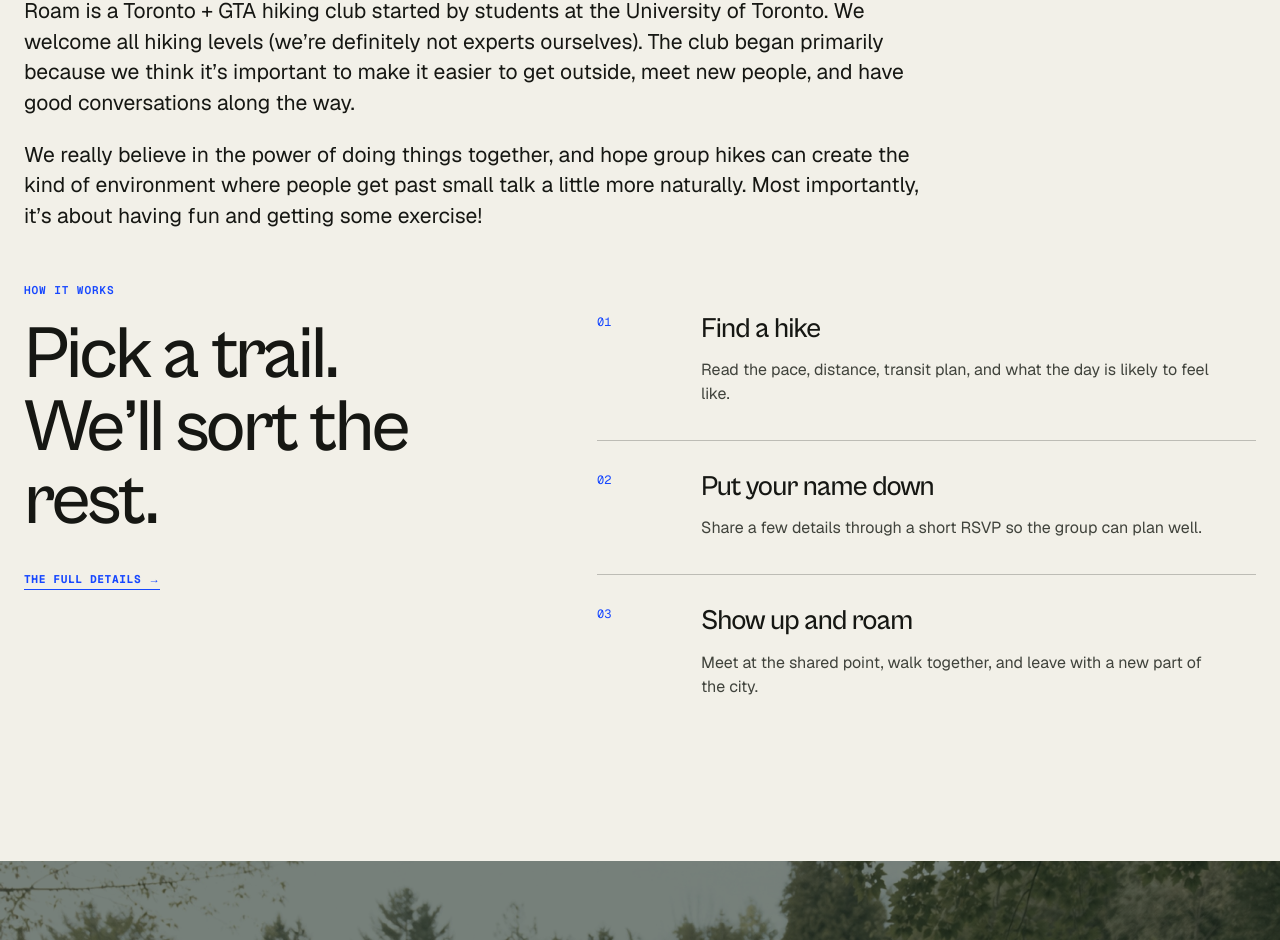
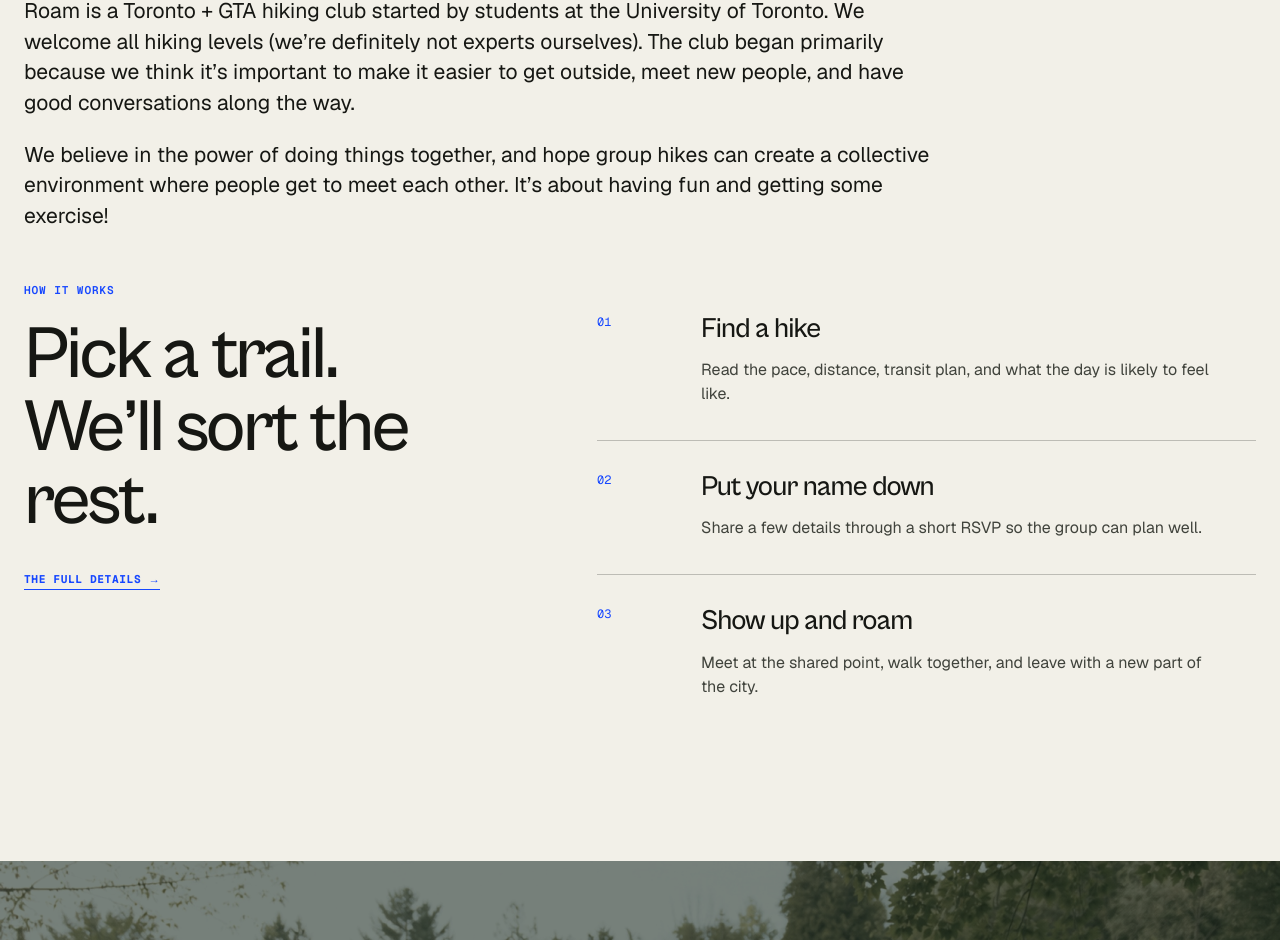
Before and after one commit to richelkim/Roam, a Next.js app: page / in a window 1280 px wide. Shown: the part 1892-2832 px from the top of the page. Built offline with nearby package versions, Linux system fonts and the light colour scheme; no server answers.

Commit message:
copy: update Roam community paragraph

```diff
--- a/app/page.tsx
+++ b/app/page.tsx
@@ -73,10 +73,9 @@ export default function HomePage() {
             meet new people, and have good conversations along the way.
           </p>
           <p>
-            We really believe in the power of doing things together, and hope
-            group hikes can create the kind of environment where people get
-            past small talk a little more naturally. Most importantly, it’s
-            about having fun and getting some exercise!
+            We believe in the power of doing things together, and hope group
+            hikes can create a collective environment where people get to meet
+            each other. It’s about having fun and getting some exercise!
           </p>
         </div>
         <RouteMark className="intro-route" />
```
